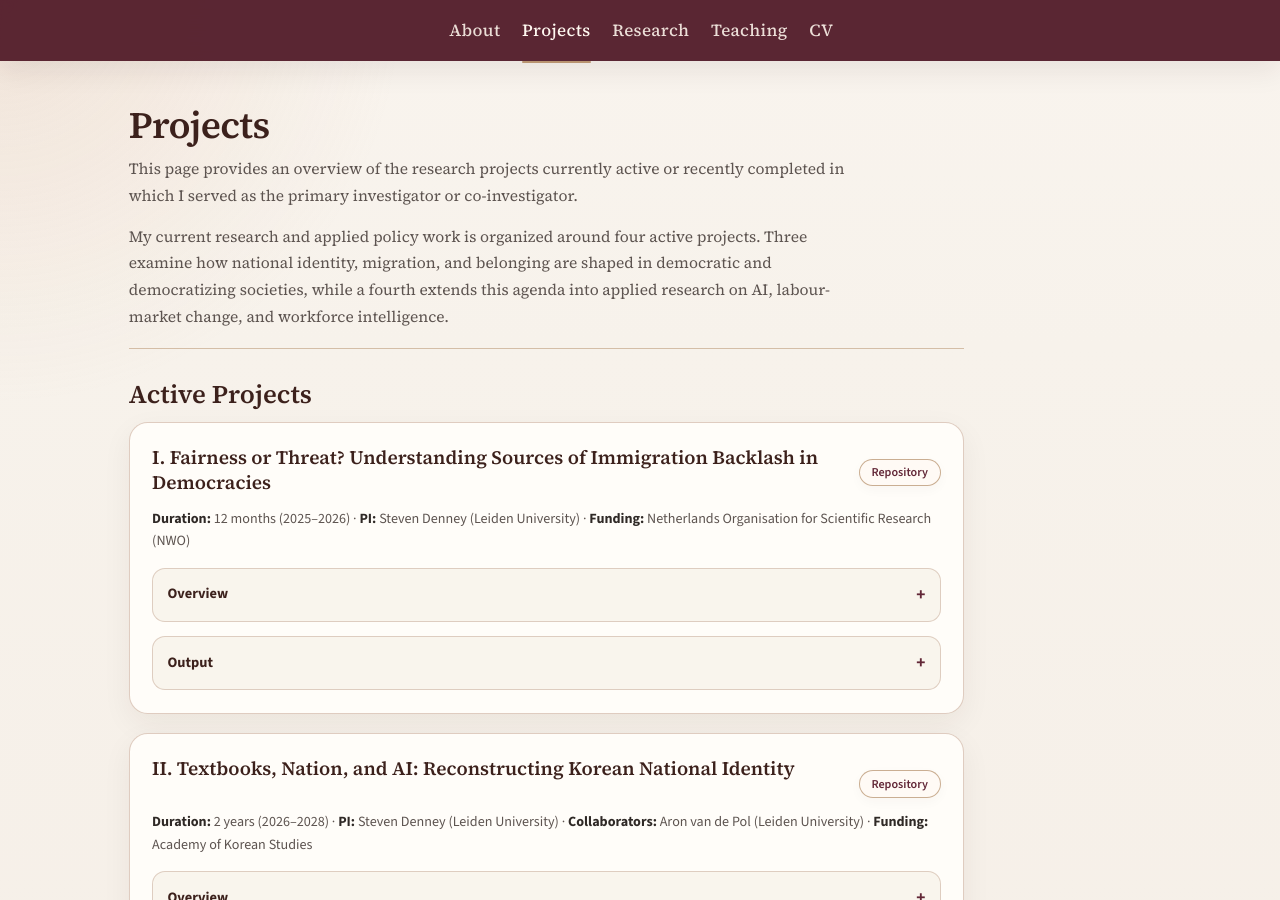
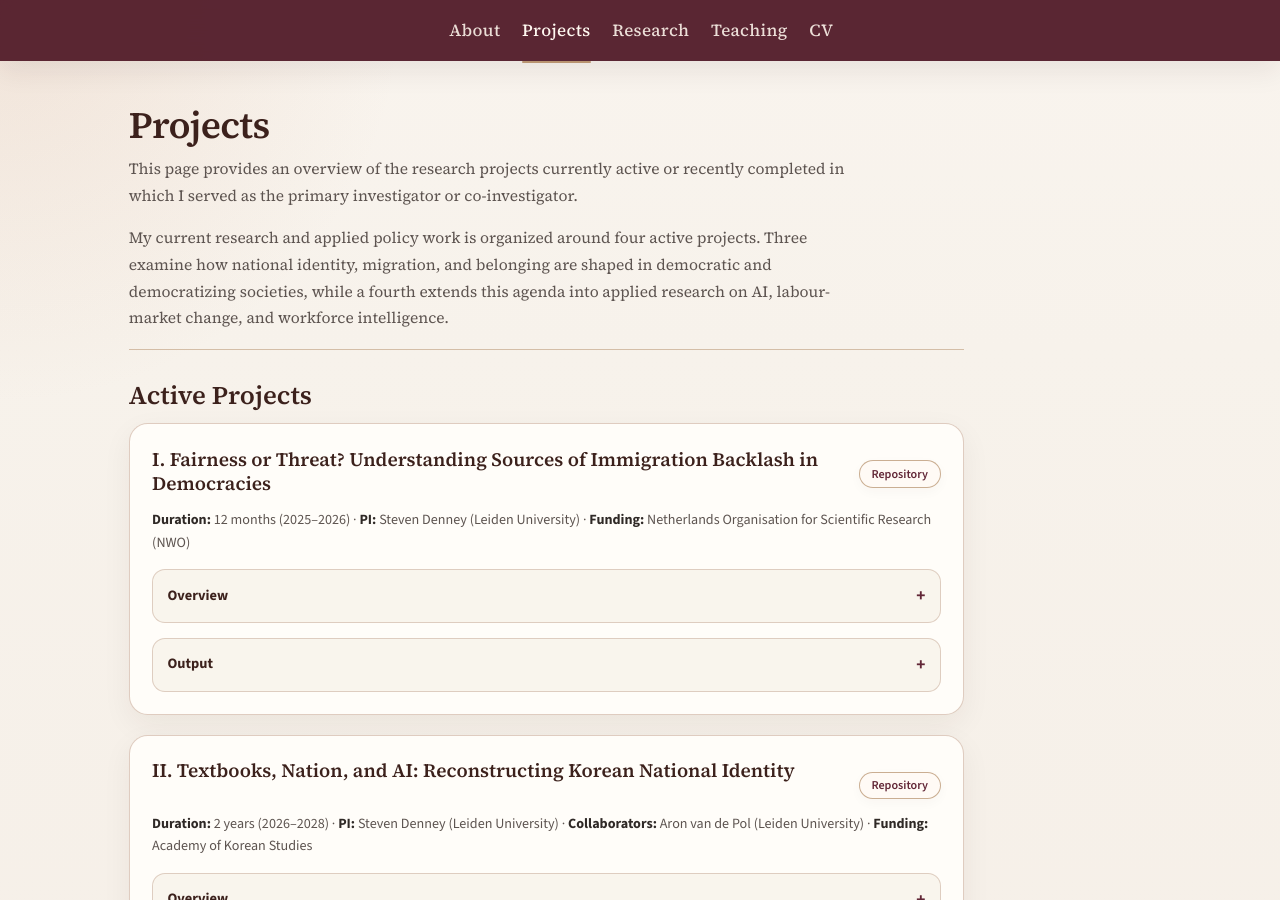
Before and after one commit to scdenney/scdenney.github.io, a Jekyll site: the page built from projects.md, in a window 1280 px wide and 900 px high. Built offline with Jekyll 4.4.1, drawn with Linux system fonts in a browser that asks for light colours.

Commit message:
projects: add paragraph break between header intro lines
Apply the spacing inline so it holds even with a cached stylesheet.

```diff
--- a/projects.md
+++ b/projects.md
@@ -7,7 +7,7 @@ permalink: /projects/
 <header class="page-header">
 <h1>Projects</h1>
 <p>This page provides an overview of the research projects currently active or recently completed in which I served as the primary investigator or co-investigator.</p>
-<p class="page-header__lead">My current research and applied policy work is organized around four active projects. Three examine how national identity, migration, and belonging are shaped in democratic and democratizing societies, while a fourth extends this agenda into applied research on AI, labour-market change, and workforce intelligence.</p>
+<p class="page-header__lead" style="margin-top: 1.1rem;">My current research and applied policy work is organized around four active projects. Three examine how national identity, migration, and belonging are shaped in democratic and democratizing societies, while a fourth extends this agenda into applied research on AI, labour-market change, and workforce intelligence.</p>
 </header>
 
 ## Active Projects
```
